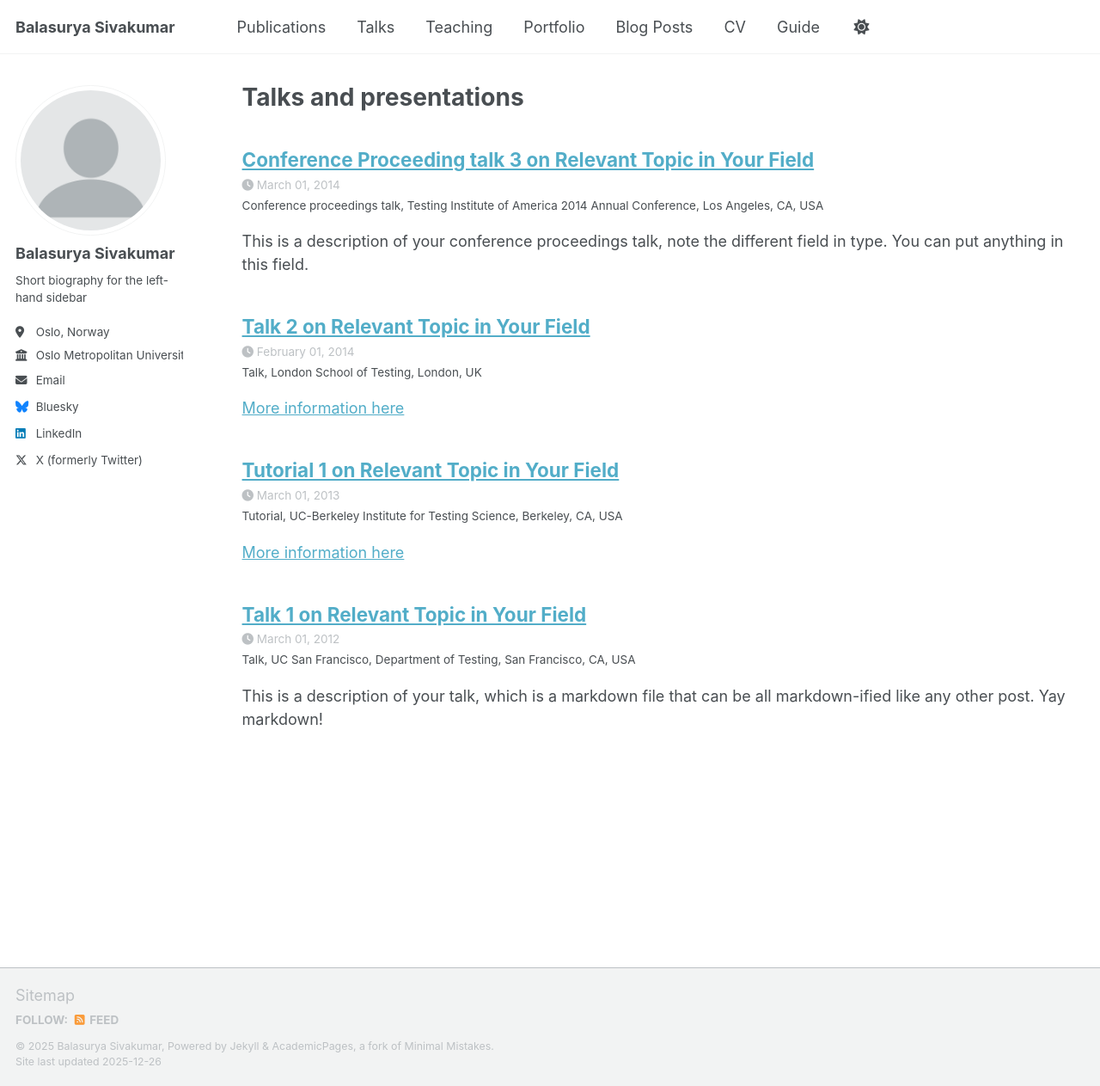
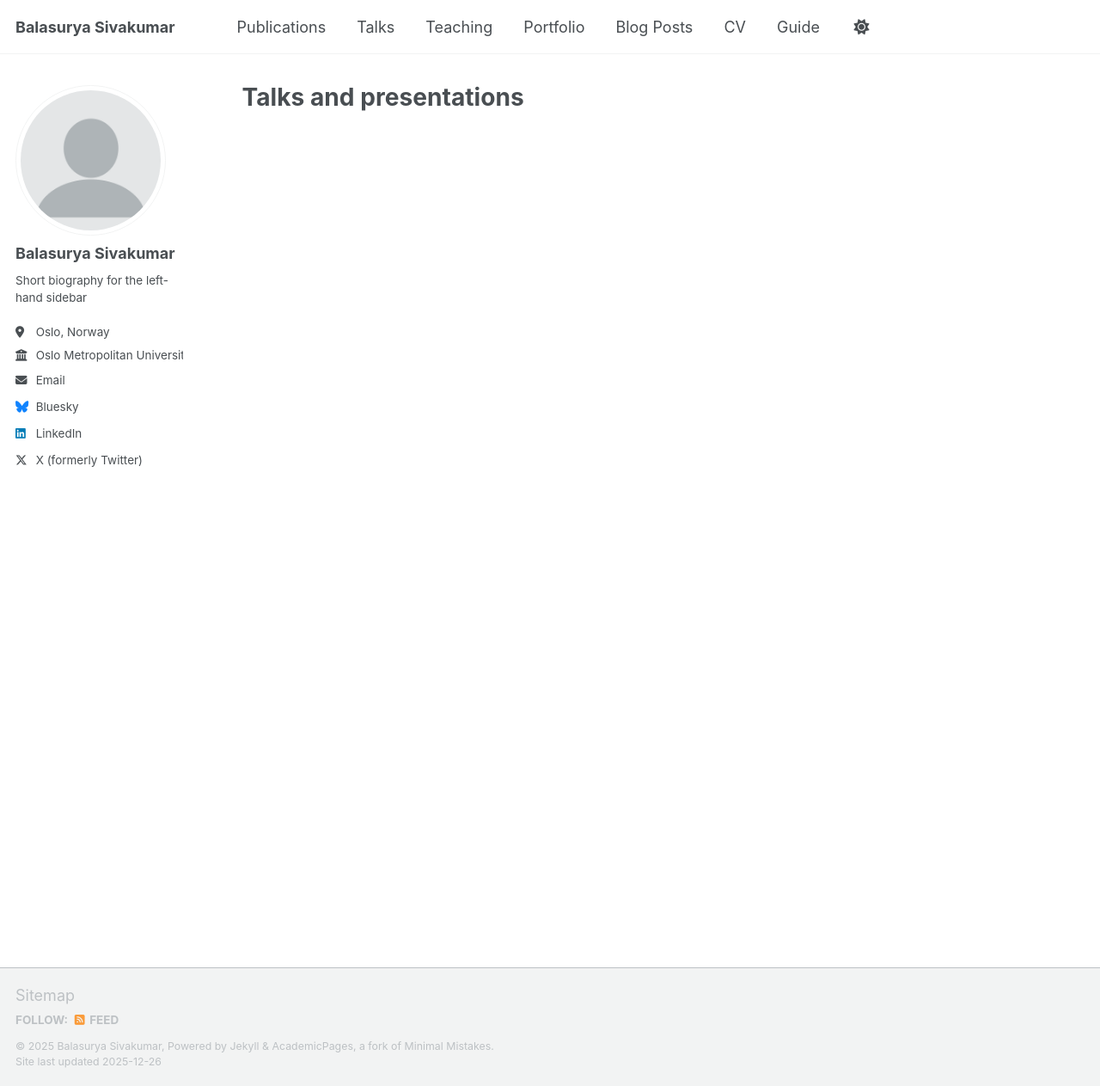
Before and after one commit to BalasuryaSivakumar/balasuryasivakumar.github.io, a Jekyll site: the page built from _pages/talks.html, in a window 1280 px wide and 1263 px high. Shown: the whole window at 86% size. Built offline with Jekyll 4.4.1, drawn with Linux system fonts in a browser that asks for light colours; a script that is not in the unit is left out; part of the change alters nothing that is shown.

```diff
--- a/_config.yml
+++ b/_config.yml
@@ -221,15 +221,15 @@ collections:
   teaching:
     output: true
     permalink: /:collection/:path/
-  publications:
+  research:
     output: true
     permalink: /:collection/:path/
-  portfolio:
-    output: true
-    permalink: /:collection/:path/
-  talks:
-    output: true
-    permalink: /:collection/:path/
+  #portfolio:
+   # output: true
+    #permalink: /:collection/:path/
+  #talks:
+   # output: true
+   # permalink: /:collection/:path/
 
 
 # These settings control how pages and collections are included in the site
```
